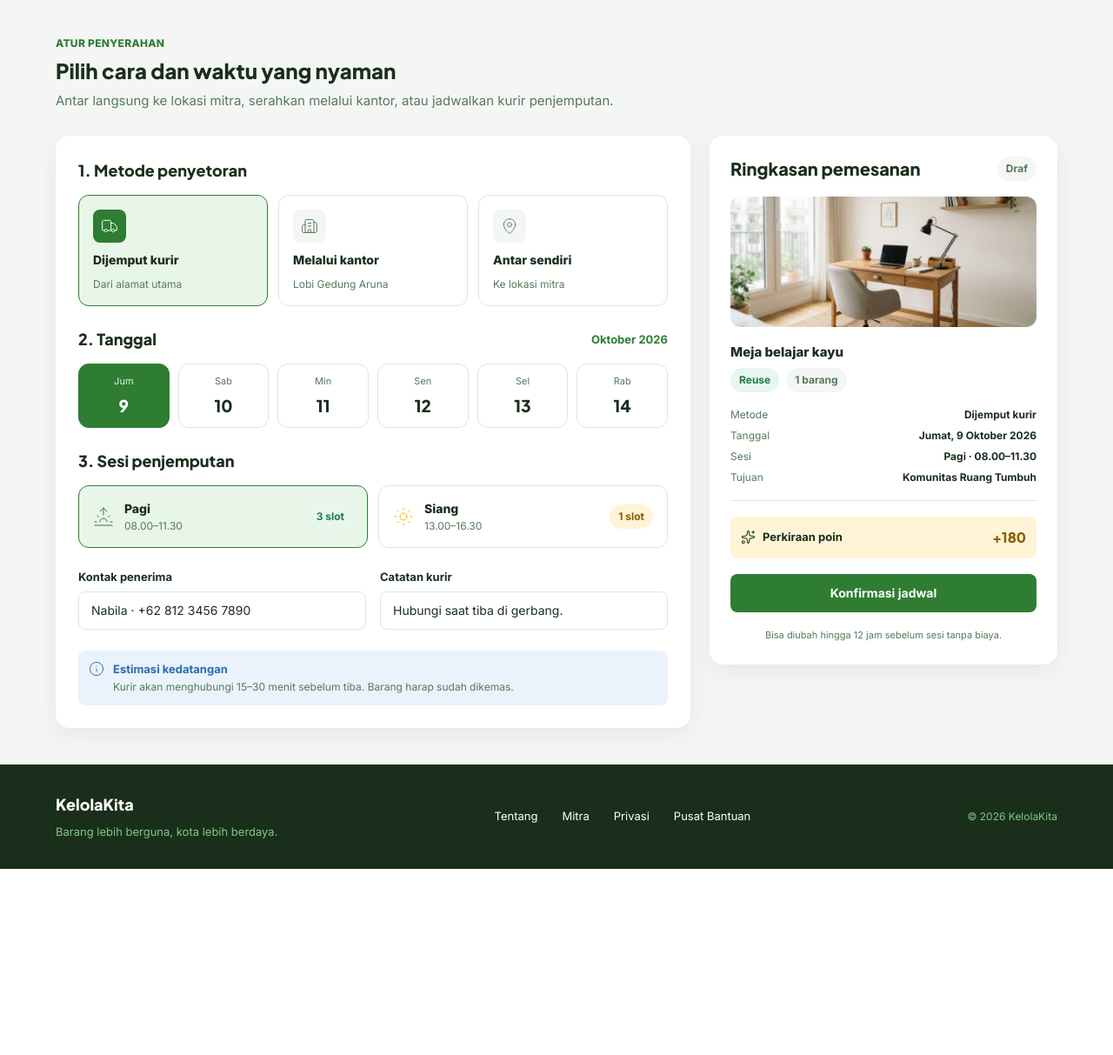
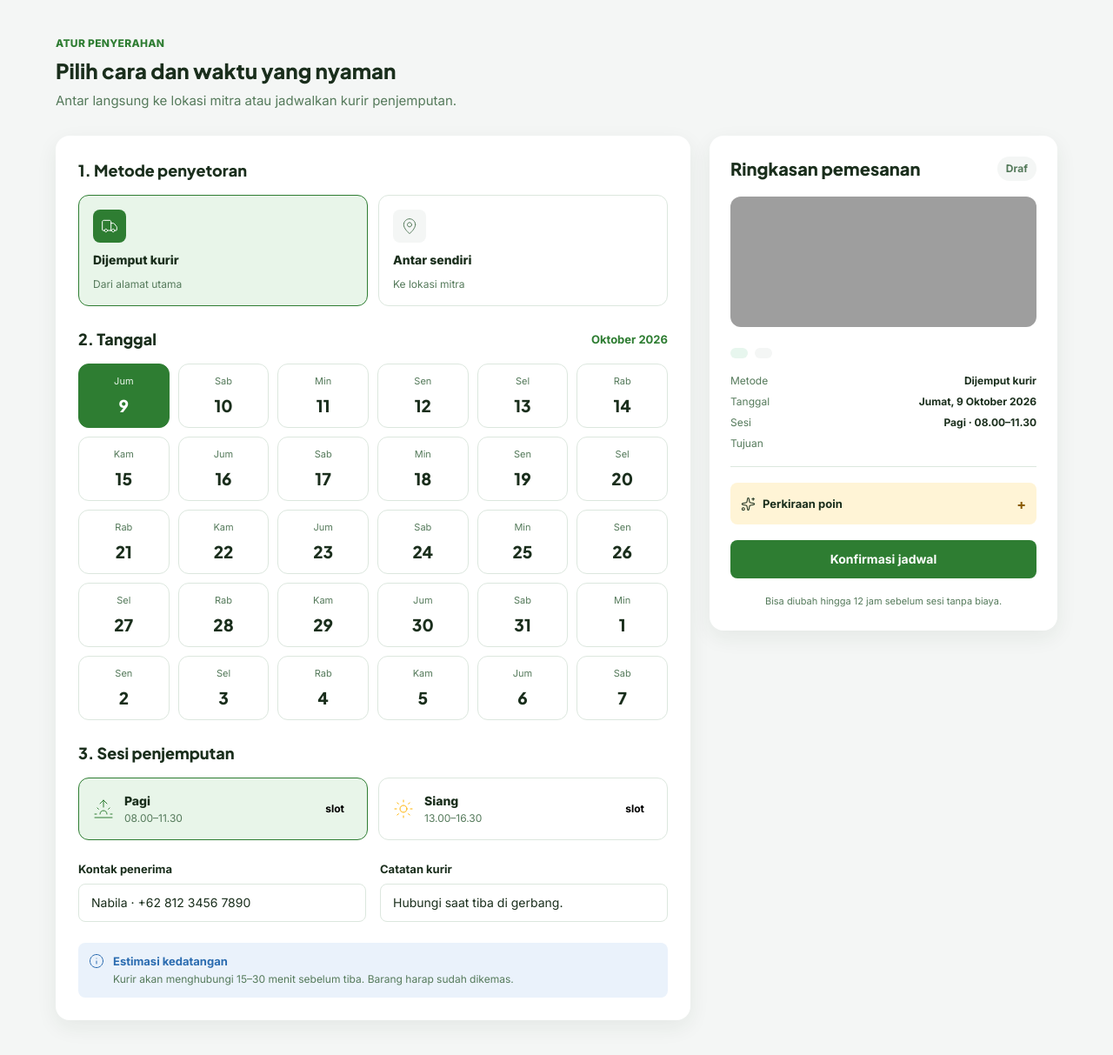
Before and after one commit to pbp-f-kelompok-1/KelolaKita, a Django app: page /jadwal/ in a window 1280 px wide. Shown: the part 76-1289 px from the top of the page at 87% size. Before the commit the page ends 1075 px from the top, so only its background shows below. Run offline with Django 5.2, Linux system fonts and the light colour scheme; data that the repository does not hold is empty; style sheets or scripts are compiled from the project's sources; some libraries are stand-ins or nearby versions; grey boxes are pictures that could not be loaded.

Commit message:
feat: move jadwal view logic into jadwal app, drop kantor method
show_schedule and its scheduling constants now live in jadwal/views.py
with jadwal/urls.py wired in via include(), instead of sitting in the
project-level ProjectKelolaKita/views.py. Also removes the "Melalui
kantor" drop-off option per request, leaving kurir and titik only.

```diff
--- a/ProjectKelolaKita/urls.py
+++ b/ProjectKelolaKita/urls.py
@@ -17,7 +17,7 @@ Including another URLconf
 from django.contrib import admin
 from django.urls import path, include
 from django.conf import settings
-from ProjectKelolaKita.views import landing_page, show_location, create_location, delete_location, location_detail, show_schedule
+from ProjectKelolaKita.views import landing_page, show_location, create_location, delete_location, location_detail
 
 urlpatterns = [
     path('admin/', admin.site.urls),
@@ -26,7 +26,7 @@ urlpatterns = [
     path('locations/add/', create_location, name="create_location"),
     path("locations/<uuid:location_id>/delete/",delete_location,name="delete_location"),
     path('location/<uuid:pk>/', location_detail, name='location_detail'),
-    path('jadwal/', show_schedule, name='show_schedule'),
+    path('jadwal/', include('jadwal.urls')),
 ]
 
 if settings.DEBUG:
--- a/ProjectKelolaKita/views.py
+++ b/ProjectKelolaKita/views.py
@@ -1,79 +1,7 @@
-import datetime
-
 from django.shortcuts import get_object_or_404, redirect, render
 from main.models import Location
 from main.forms import LocationForm
 from django.contrib import messages
-
-
-DAY_ABBR_ID = ["Sen", "Sel", "Rab", "Kam", "Jum", "Sab", "Min"]
-DAY_FULL_ID = ["Senin", "Selasa", "Rabu", "Kamis", "Jumat", "Sabtu", "Minggu"]
-MONTH_FULL_ID = [
-    "Januari", "Februari", "Maret", "April", "Mei", "Juni",
-    "Juli", "Agustus", "September", "Oktober", "November", "Desember",
-]
-
-PICKUP_METHODS = [
-    {
-        "value": "kurir",
-        "title": "Dijemput kurir",
-        "description": "Dari alamat utama",
-        "summary_label": "Dijemput kurir",
-        "info_title": "Estimasi kedatangan",
-        "info_body": "Kurir akan menghubungi 15–30 menit sebelum tiba. Barang harap sudah dikemas.",
-    },
-    {
-        "value": "kantor",
-        "title": "Melalui kantor",
-        "description": "Lobi Gedung Aruna",
-        "summary_label": "Melalui kantor",
-        "info_title": "Info penyerahan",
-        "info_body": "Bawa barang ke lobi Gedung Aruna pada sesi yang dipilih untuk diperiksa petugas.",
-    },
-    {
-        "value": "titik",
-        "title": "Antar sendiri",
-        "description": "Ke lokasi mitra",
-        "summary_label": "Antar ke titik setoran",
-        "info_title": "Info penyerahan",
-        "info_body": "Antarkan barang ke titik setoran terdekat sesuai sesi yang dipilih.",
-    },
-]
-
-PICKUP_SESSIONS = [
-    {
-        "value": "pagi",
-        "icon": "icons/sunrise.svg",
-        "name": "Pagi",
-        "time": "08.00–11.30",
-        "slot_count": 3,
-        "badge_bg": "#e7f6ee",
-        "badge_text": "#237b4b",
-    },
-    {
-        "value": "siang",
-        "icon": "icons/sun.svg",
-        "name": "Siang",
-        "time": "13.00–16.30",
-        "slot_count": 1,
-        "badge_bg": "#fff4d6",
-        "badge_text": "#8a5b00",
-    },
-]
-
-
-def _upcoming_dates(days=6):
-    today = datetime.date.today()
-    dates = []
-    for offset in range(days):
-        day = today + datetime.timedelta(days=offset)
-        dates.append({
-            "iso": day.isoformat(),
-            "day_abbr": DAY_ABBR_ID[day.weekday()],
-            "day_num": day.day,
-            "full_label": f"{DAY_FULL_ID[day.weekday()]}, {day.day} {MONTH_FULL_ID[day.month - 1]} {day.year}",
-        })
-    return dates
 
 
 def landing_page(request):
@@ -121,53 +49,3 @@ def delete_location(request, location_id) :
 def location_detail(request, pk):
     loc = get_object_or_404(Location, pk=pk, is_active=True)
     return render(request, 'location_detail.html', {'loc': loc, 'active_nav': 'peta'})
-
-def show_schedule(request):
-    """Halaman penjadwalan penyetoran/penjemputan barang (modul Penyetoran & Penjemputan).
-
-    Catatan: data barang yang dijadwalkan (nama barang, kategori, tujuan) masih berupa
-    data contoh karena modul Pengajuan & Pemeriksaan Barang belum menyediakan model/data
-    nyata untuk disambungkan. Sambungkan ke model pengajuan yang sebenarnya begitu modul
-    tersebut tersedia.
-    """
-    dates = _upcoming_dates()
-    today = datetime.date.today()
-    current_month_label = f"{MONTH_FULL_ID[today.month - 1]} {today.year}"
-
-    if request.method == "POST":
-        method = request.POST.get("method")
-        date_iso = request.POST.get("date")
-        session = request.POST.get("session")
-        contact = request.POST.get("contact", "").strip()
-
-        valid_method = any(m["value"] == method for m in PICKUP_METHODS)
-        valid_date = any(d["iso"] == date_iso for d in dates)
-        valid_session = any(s["value"] == session for s in PICKUP_SESSIONS)
-
-        if valid_method and valid_date and valid_session and contact:
-            messages.success(request, "Jadwal penyetoran berhasil dikonfirmasi.")
-        else:
-            messages.error(request, "Lengkapi metode, tanggal, sesi, dan kontak penerima terlebih dahulu.")
-        return redirect("show_schedule")
-
-    context = {
-        "active_nav": "jadwal",
-        "current_month_label": current_month_label,
-        "dates": dates,
-        "methods": PICKUP_METHODS,
-        "sessions": PICKUP_SESSIONS,
-        "selected_method": PICKUP_METHODS[0]["value"],
-        "selected_date": dates[0]["iso"],
-        "selected_session": PICKUP_SESSIONS[0]["value"],
-        "booking_item": {
-            "name": "Meja belajar kayu",
-            "category": "Reuse",
-            "quantity_label": "1 barang",
-            "destination": "Komunitas Ruang Tumbuh",
-            "estimated_points": 180,
-            "image": "img/schedule/item-placeholder.jpg",
-        },
-        "contact_default": "Nabila · +62 812 3456 7890",
-        "notes_default": "Hubungi saat tiba di gerbang.",
-    }
-    return render(request, "schedule.html", context)
--- /dev/null
+++ b/jadwal/urls.py
@@ -0,0 +1,7 @@
+from django.urls import path
+
+from jadwal import views
+
+urlpatterns = [
+    path('', views.show_schedule, name='show_schedule'),
+]
--- a/jadwal/views.py
+++ b/jadwal/views.py
@@ -1,3 +1,149 @@
-from django.shortcuts import render
+import datetime
 
-# Create your views here.
+from django.contrib import messages
+from django.db.models import Count
+from django.shortcuts import redirect, render
+
+from jadwal.models import Pemeriksaan, Penjadwalan
+
+
+DAY_ABBR_ID = ["Sen", "Sel", "Rab", "Kam", "Jum", "Sab", "Min"]
+DAY_FULL_ID = ["Senin", "Selasa", "Rabu", "Kamis", "Jumat", "Sabtu", "Minggu"]
+MONTH_FULL_ID = [
+    "Januari", "Februari", "Maret", "April", "Mei", "Juni",
+    "Juli", "Agustus", "September", "Oktober", "November", "Desember",
+]
+
+PICKUP_METHODS = [
+    {
+        "value": "kurir",
+        "title": "Dijemput kurir",
+        "description": "Dari alamat utama",
+        "summary_label": "Dijemput kurir",
+        "info_title": "Estimasi kedatangan",
+        "info_body": "Kurir akan menghubungi 15–30 menit sebelum tiba. Barang harap sudah dikemas.",
+    },
+    {
+        "value": "titik",
+        "title": "Antar sendiri",
+        "description": "Ke lokasi mitra",
+        "summary_label": "Antar ke titik setoran",
+        "info_title": "Info penyerahan",
+        "info_body": "Antarkan barang ke titik setoran terdekat sesuai sesi yang dipilih.",
+    },
+]
+
+PICKUP_SESSIONS = [
+    {
+        "value": "pagi",
+        "icon": "icons/sunrise.svg",
+        "name": "Pagi",
+        "time": "08.00–11.30",
+    },
+    {
+        "value": "siang",
+        "icon": "icons/sun.svg",
+        "name": "Siang",
+        "time": "13.00–16.30",
+    },
+]
+
+SESSION_QUOTAS = {"pagi": 3, "siang": 1}
+
+DATE_WINDOW_DAYS = 30
+
+
+def _upcoming_dates(days=DATE_WINDOW_DAYS):
+    today = datetime.date.today()
+    dates = []
+    for offset in range(days):
+        day = today + datetime.timedelta(days=offset)
+        dates.append({
+            "iso": day.isoformat(),
+            "day_abbr": DAY_ABBR_ID[day.weekday()],
+            "day_num": day.day,
+            "full_label": f"{DAY_FULL_ID[day.weekday()]}, {day.day} {MONTH_FULL_ID[day.month - 1]} {day.year}",
+            "page": offset // 6,
+        })
+    return dates
+
+
+def _availability_for_dates(dates):
+    date_isos = [d["iso"] for d in dates]
+    counts = (
+        Penjadwalan.objects
+        .filter(tanggal__in=date_isos)
+        .values("tanggal", "sesi")
+        .annotate(booked=Count("id"))
+    )
+    booked_map = {(row["tanggal"].isoformat(), row["sesi"]): row["booked"] for row in counts}
+
+    availability = {}
+    for d in dates:
+        availability[d["iso"]] = {
+            sesi: max(quota - booked_map.get((d["iso"], sesi), 0), 0)
+            for sesi, quota in SESSION_QUOTAS.items()
+        }
+    return availability
+
+
+def _approved_items():
+    return Pemeriksaan.objects.exclude(kategori_penanganan="menunggu").order_by("-created_at")
+
+
+def show_schedule(request):
+    """Halaman penjadwalan penyetoran/penjemputan barang (modul Penyetoran & Penjemputan)."""
+    dates = _upcoming_dates()
+    items = _approved_items()
+    today = datetime.date.today()
+    current_month_label = f"{MONTH_FULL_ID[today.month - 1]} {today.year}"
+
+    if request.method == "POST":
+        method = request.POST.get("method")
+        date_iso = request.POST.get("date")
+        session = request.POST.get("session")
+        contact = request.POST.get("contact", "").strip()
+        notes = request.POST.get("notes", "").strip()
+        barang_id = request.POST.get("barang")
+
+        valid_method = any(m["value"] == method for m in PICKUP_METHODS)
+        valid_date = any(d["iso"] == date_iso for d in dates)
+        valid_session = session in SESSION_QUOTAS
+        barang = _approved_items().filter(pk=barang_id).first() if barang_id else None
+
+        if not (valid_method and valid_date and valid_session and contact and barang):
+            messages.error(request, "Lengkapi barang, metode, tanggal, sesi, dan kontak penerima terlebih dahulu.")
+            return redirect("show_schedule")
+
+        remaining = SESSION_QUOTAS[session] - Penjadwalan.objects.filter(tanggal=date_iso, sesi=session).count()
+        if remaining <= 0:
+            messages.error(request, "Sesi yang dipilih sudah penuh, silakan pilih sesi lain.")
+            return redirect("show_schedule")
+
+        Penjadwalan.objects.create(
+            barang=barang,
+            metode=method,
+            tanggal=date_iso,
+            sesi=session,
+            contact=contact,
+            notes=notes,
+        )
+        messages.success(request, "Jadwal penyetoran berhasil dikonfirmasi.")
+        return redirect("show_schedule")
+
+    context = {
+        "active_nav": "jadwal",
+        "current_month_label": current_month_label,
+        "dates": dates,
+        "methods": PICKUP_METHODS,
+        "sessions": PICKUP_SESSIONS,
+        "items": items,
+        "selected_method": PICKUP_METHODS[0]["value"],
+        "selected_date": dates[0]["iso"],
+        "selected_session": PICKUP_SESSIONS[0]["value"],
+        "selected_item_id": items[0].pk if items else None,
+        "availability": _availability_for_dates(dates),
+        "contact_default": "Nabila · +62 812 3456 7890",
+        "notes_default": "Hubungi saat tiba di gerbang.",
+    }
+    return render(request, "schedule.html", context)
--- a/templates/schedule.html
+++ b/templates/schedule.html
@@ -11,7 +11,7 @@
             Pilih cara dan waktu yang nyaman
         </h1>
         <p class="max-w-[60rem] text-[15px] leading-relaxed text-[#557a5b]">
-            Antar langsung ke lokasi mitra, serahkan melalui kantor, atau jadwalkan kurir penjemputan.
+            Antar langsung ke lokasi mitra atau jadwalkan kurir penjemputan.
         </p>
     </div>
 
@@ -35,10 +35,6 @@
                             {% if method.value == "kurir" %}
                             <svg viewBox="0 0 20 20" fill="none" stroke="currentColor" stroke-linecap="round" class="size-5">
                                 <path d="M11.6668 14.9995V6.667M11.6668 14.9995H12.5002M11.6668 14.9995H7.4998M11.6668 6.667V5.0005C11.6668 4.55852 11.4912 4.13464 11.1786 3.82211C10.866 3.50958 10.4421 3.334 10 3.334H3.3328C2.89074 3.334 2.46678 3.50958 2.15419 3.82211C1.84161 4.13464 1.666 4.55852 1.666 5.0005V14.1662C1.666 14.3872 1.7538 14.5992 1.9101 14.7554C2.06639 14.9117 2.27837 14.9995 2.4994 14.9995H4.1662M11.6668 6.667H14.6004C14.7253 6.66718 14.8485 6.69543 14.9611 6.74966C15.0736 6.80389 15.1725 6.88271 15.2504 6.9803L18.1507 10.6049C18.269 10.7524 18.3337 10.9358 18.334 11.1249V14.1662C18.334 14.3872 18.2462 14.5992 18.0899 14.7554C17.9336 14.9117 17.7216 14.9995 17.5006 14.9995H15.8338M4.1662 14.9995C4.1662 15.9199 4.91245 16.666 5.833 16.666C6.75355 16.666 7.4998 15.9199 7.4998 14.9995M4.1662 14.9995C4.1662 14.0791 4.91245 13.333 5.833 13.333C6.75355 13.333 7.4998 14.0791 7.4998 14.9995M12.5002 14.9995C12.5002 15.9199 13.2465 16.666 14.167 16.666C15.0875 16.666 15.8338 15.9199 15.8338 14.9995M12.5002 14.9995C12.5002 14.0791 13.2465 13.333 14.167 13.333C15.0875 13.333 15.8338 14.0791 15.8338 14.9995" />
-                            </svg>
-                            {% elif method.value == "kantor" %}
-                            <svg viewBox="0 0 20 20" fill="none" stroke="currentColor" stroke-linecap="round" class="size-5">
-                                <path d="M8.3332 10H11.6668M8.3332 6.66667H11.6668M11.6668 17.5V15C11.6668 14.558 11.4912 14.134 11.1786 13.8215C10.866 13.5089 10.4421 13.3333 10 13.3333C9.55794 13.3333 9.13398 13.5089 8.82139 13.8215C8.50881 14.134 8.3332 14.558 8.3332 15V17.5M11.6668 17.5H8.3332M11.6668 17.5H15.0004M8.3332 17.5H4.9996M4.9996 8.33333H3.3328C2.89074 8.33333 2.46678 8.50893 2.15419 8.82149C1.84161 9.13405 1.666 9.55797 1.666 10V15.8333C1.666 16.2754 1.84161 16.6993 2.15419 17.0118C2.46678 17.3244 2.89074 17.5 3.3328 17.5H4.9996M4.9996 8.33333V17.5M4.9996 8.33333V4.16667C4.9996 3.72464 5.17521 3.30072 5.48779 2.98816C5.80038 2.67559 6.22434 2.5 6.6664 2.5H13.3336C13.7757 2.5 14.1996 2.67559 14.5122 2.98816C14.8248 3.30072 15.0004 3.72464 15.0004 4.16667V5.83333M15.0004 17.5H16.6672C17.1093 17.5 17.5332 17.3244 17.8458 17.0118C18.1584 16.6993 18.334 16.2754 18.334 15.8333V7.5C18.334 7.05797 18.1584 6.63405 17.8458 6.32149C17.5332 6.00893 17.1093 5.83333 16.6672 5.83333H15.0004M15.0004 17.5V5.83333" />
                             </svg>
                             {% else %}
                             <svg viewBox="0 0 20 20" fill="none" stroke="currentColor" stroke-linecap="round" class="size-5">
```
